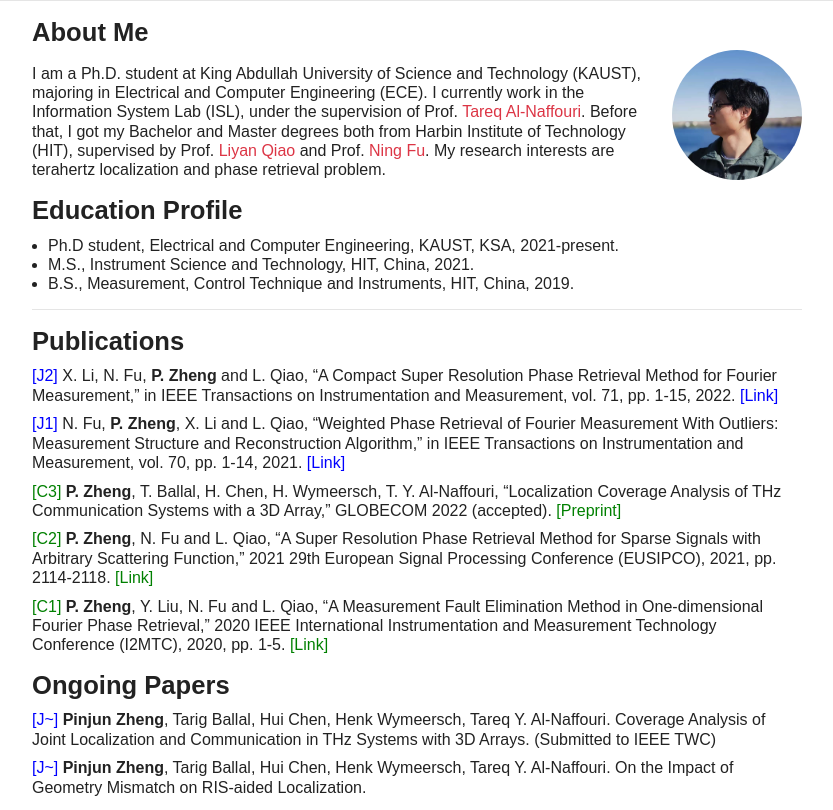
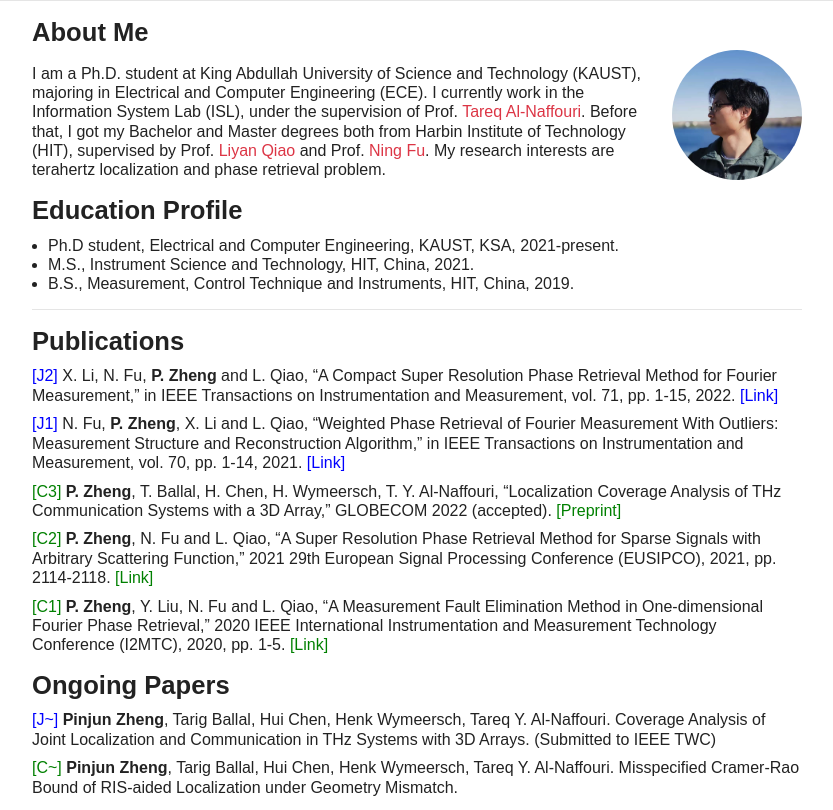
Before and after one commit to ZPinjun/zpinjun.github.io, a plain HTML site: page about/index.html in a window 1280 px wide. Shown: the part 112-922 px from the top of the page, without its empty margins (223-1056 px from the left). Drawn offline with nearby package versions, Linux system fonts and the light colour scheme.

Commit message:
Added a conference paper

```diff
--- a/about/index.html
+++ b/about/index.html
@@ -64,8 +64,8 @@ N. Fu, <strong>P. Zheng</strong>, X. Li and L. Qiao, &ldquo;Weighted Phase Retri
 <h2 id="ongoing-papers">Ongoing Papers</h2>
 <p><span style="color:blue"> [J~] </span>
 <strong>Pinjun Zheng</strong>, Tarig Ballal, Hui Chen, Henk Wymeersch, Tareq Y. Al-Naffouri. Coverage Analysis of Joint Localization and Communication in THz Systems with 3D Arrays.  (Submitted to IEEE TWC)</p>
-<p><span style="color:blue"> [J~] </span>
-<strong>Pinjun Zheng</strong>, Tarig Ballal, Hui Chen, Henk Wymeersch, Tareq Y. Al-Naffouri. On the Impact of Geometry Mismatch on RIS-aided Localization.</p>
+<p><span style="color:green"> [C~] </span>
+<strong>Pinjun Zheng</strong>, Tarig Ballal, Hui Chen, Henk Wymeersch, Tareq Y. Al-Naffouri. Misspecified Cramer-Rao Bound of RIS-aided Localization under Geometry Mismatch.</p>
 <h2 id="activities">Activities</h2>
 <p><span style="color:orange"> [A1] </span>
 <strong>Pinjun Zheng</strong>, Tarig Ballal, Hui Chen, Henk Wymeersch, Tareq Y. Al-Naffouri. THz Localization Coverage Analysis of 3D Array Based on Cramér–Rao Bound. Poster. Extreme Bandwidth Communication: From mmWave, THz to Optical Bands. KAUST, 2022.  <a href="https://github.com/ZPinjun/My-Presentations/blob/main/202203_THz%20Localization%20Coverage%20Analysis%20of%203D%20Array%20Based%20on%20Cram%C3%A9r%E2%80%93Rao%20Bound.pdf"><span style="color:orange"> [Poster] </span> </a></p>
```
Also changed, not shown: index.html (+2 -2 lines).
